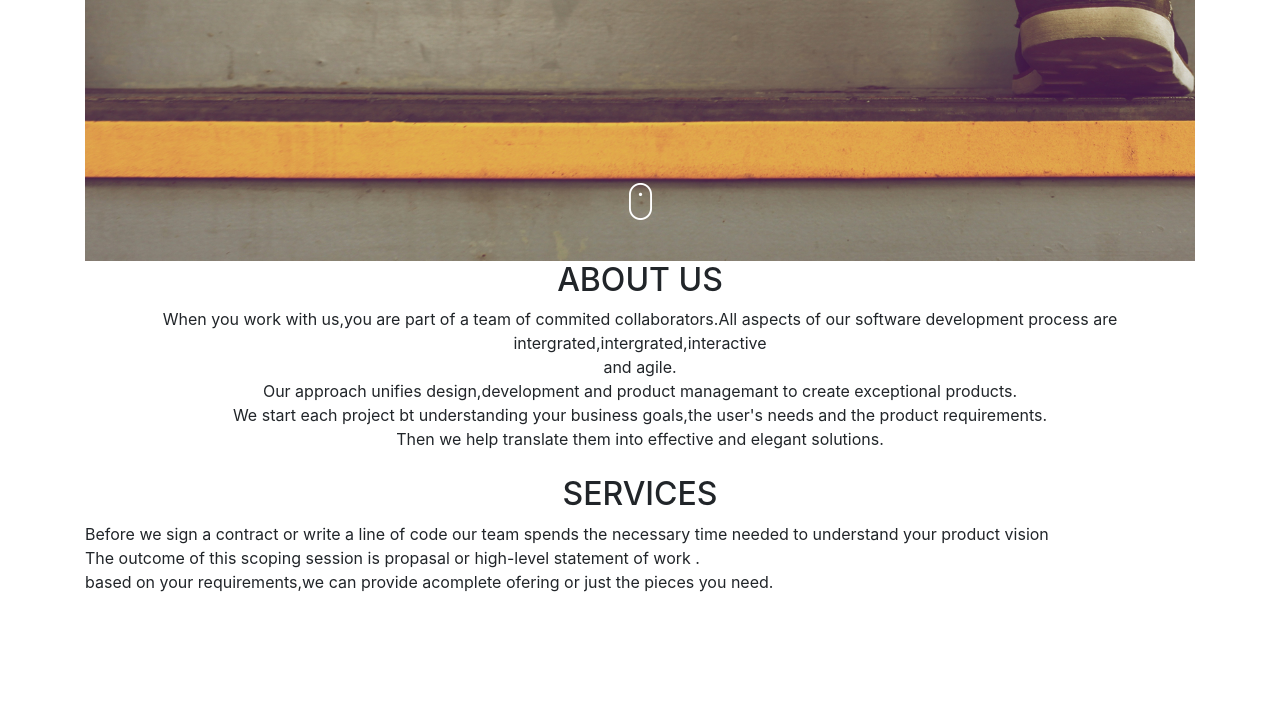
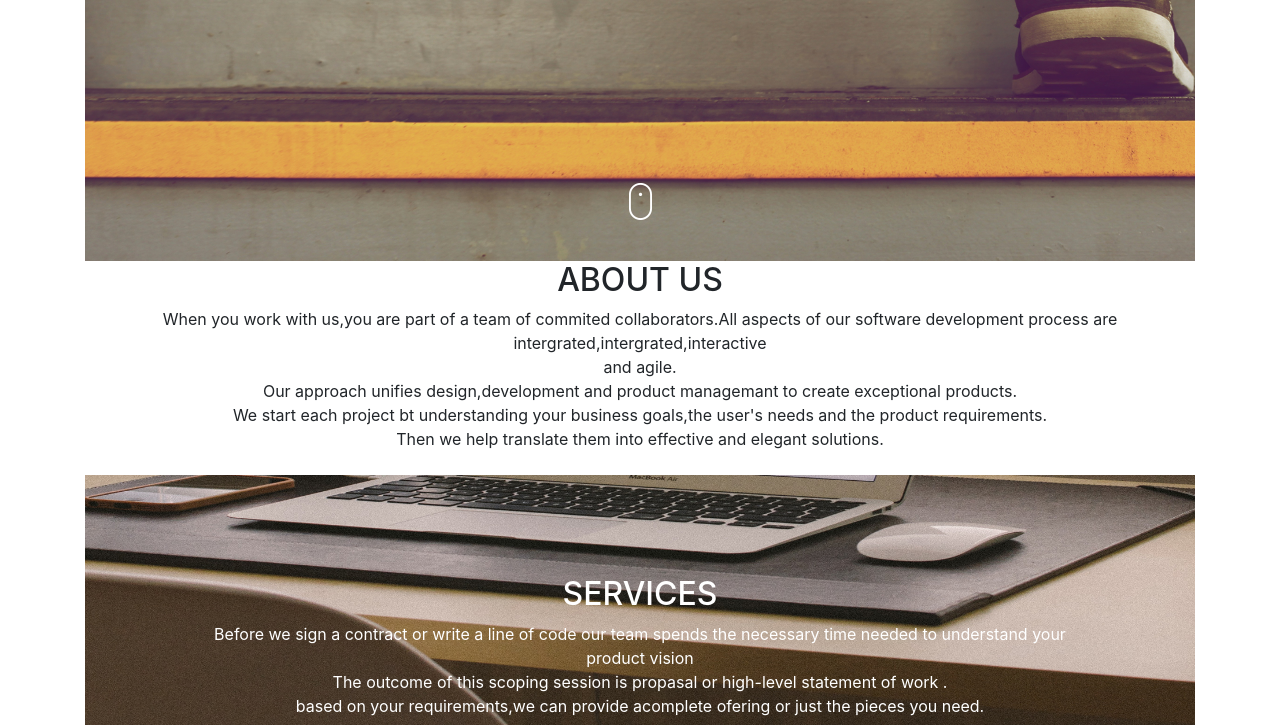
Before and after one commit to JOSEPHTEMBU/Delani-Studio, a plain HTML site: page index.html in a window 1280 px wide. Shown: the part 439-1164 px from the top of the page. Before the commit the page ends 1033 px from the top, so only its background shows below. Drawn offline with Linux system fonts and the light colour scheme.

Commit message:
add image on services in index.html

```diff
--- a/css/styles.css
+++ b/css/styles.css
@@ -11,6 +11,15 @@
 p {
 	text-align: center;
 }
+* .services{
+    background-image: url("../images/s_image.jpg");
+    background-size: cover;
+    height: 250px;
+    text-align: center;
+    color: white;
+    padding: 100px;
+}
+
 h1 {
 	color: white;
 	text-align: center;
```
Also changed, not shown: index.html (line endings or trailing spaces).
